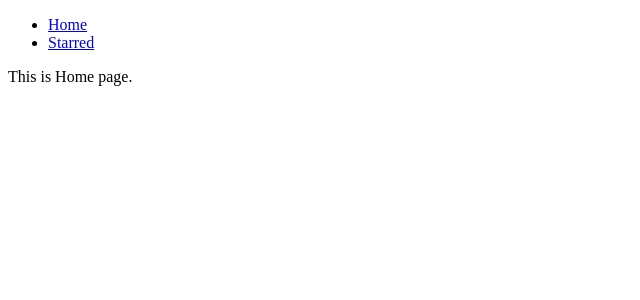
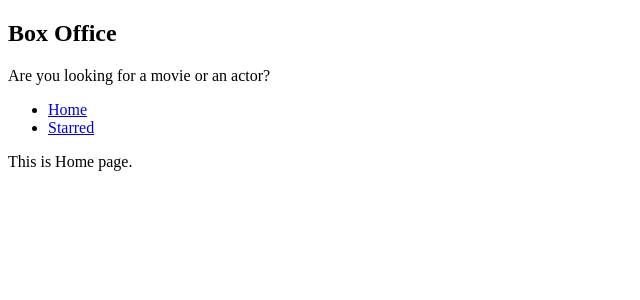
Before and after one commit to rimpu/box-project, a React (Create React App) app: page / in a window 1280 px wide. Shown: the top 300 px of the page, without its empty margins (0-640 px from the left). Built offline with nearby package versions, Linux system fonts and the light colour scheme.

Commit message:
Added layout components and pages

```diff
--- a/src/App.js
+++ b/src/App.js
@@ -1,13 +1,11 @@
 import React from 'react';
 import { Switch, Route } from "react-router-dom";
-import { Nav } from "./components/Nav";
+import { MainPageLayout } from "./components/MainPageLayout";
 import {Home} from "./pages/Home";
 import {Starred} from "./pages/Starred";
 
 function App() {
   return (
-    <div>
-      <Nav />
       <Switch>
         <Route path="/" exact>
           <Home/>
@@ -19,7 +17,6 @@
           <div>This is 404 page</div>
       </Route>
       </Switch>
-    </div>
   );
 }
 
--- /dev/null
+++ b/src/components/MainPageLayout.js
@@ -0,0 +1,17 @@
+import React from 'react'
+import {Nav} from "./Nav";
+import Title from "./Title";
+
+export const MainPageLayout = ({children}) => {
+  return (
+    <div>
+      <Title
+      title="Box Office"
+      subTitle="Are you looking for a movie or an actor?"
+      />
+      <Nav />
+      {children}
+    </div>
+
+  )
+}
--- /dev/null
+++ b/src/components/Title.js
@@ -0,0 +1,12 @@
+import React from 'react'
+
+const Title = ({title,subTitle}) => {
+  return (
+    <div>
+      <h2>{title}</h2>
+      <p>{subTitle}</p>
+    </div>
+  )
+}
+
+export default Title
--- a/src/pages/Home.js
+++ b/src/pages/Home.js
@@ -1,9 +1,10 @@
 import React from 'react'
+import {MainPageLayout} from "../components/MainPageLayout";
 
 export const Home = () => {
   return (
-    <div>
+    <MainPageLayout>
       This is Home page.
-    </div>
+    </MainPageLayout>
   )
 }
--- a/src/pages/Starred.js
+++ b/src/pages/Starred.js
@@ -1,9 +1,10 @@
 import React from 'react'
+import {MainPageLayout} from "../components/MainPageLayout";
 
 export const Starred = () => {
   return (
-    <div>
+    <MainPageLayout>
       This is Starred page.
-    </div>
+    </MainPageLayout>
   )
 }
```
